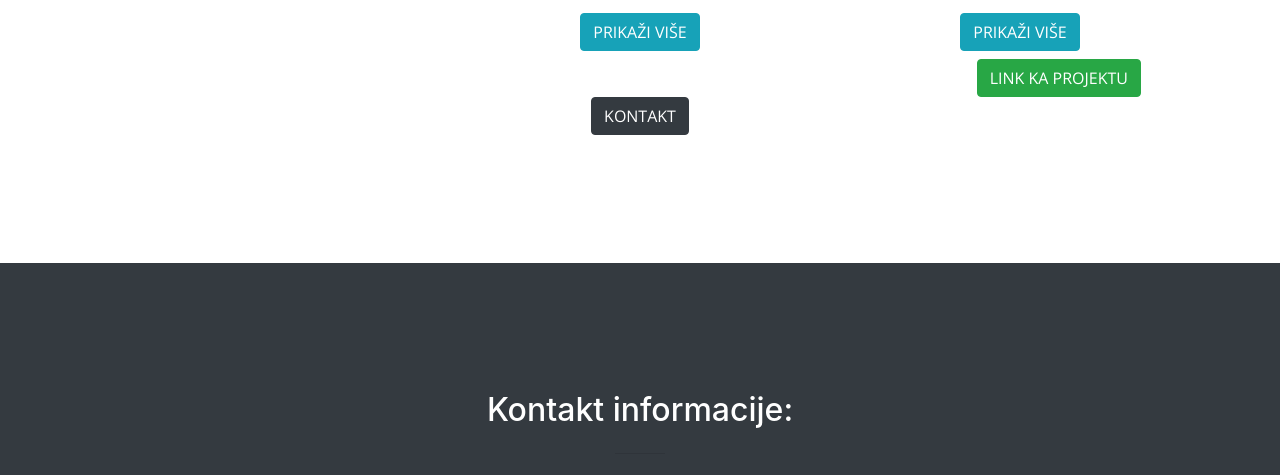
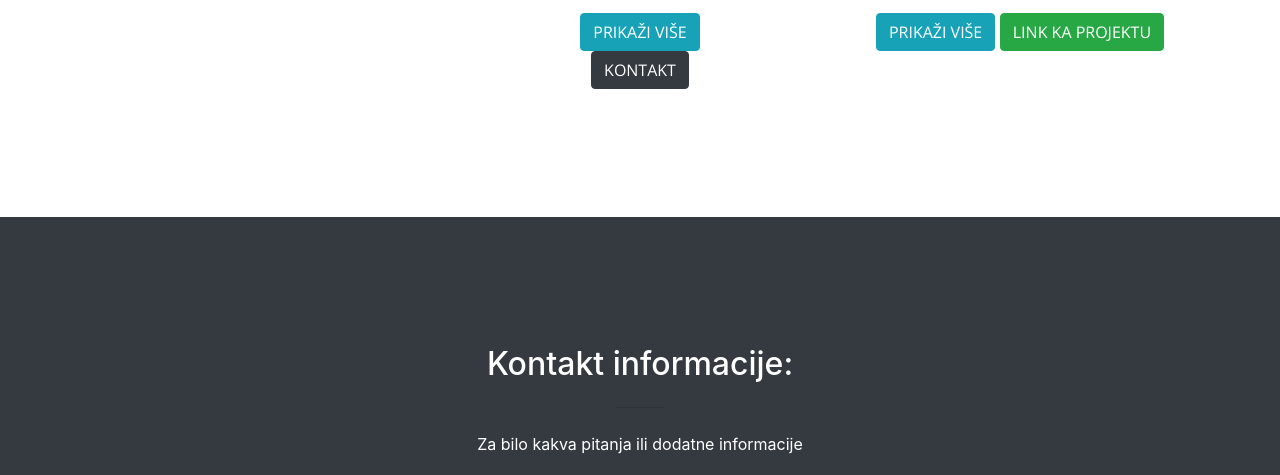
Before and after one commit to icaki12/icaki12.github.io, a website with bundled scripts: page index.html in a window 1280 px wide. Shown: the part 2038-2513 px from the top of the page. Built offline with nearby package versions, Linux system fonts and the light colour scheme.

Commit message:
Fix Index Page

```diff
--- a/index.html
+++ b/index.html
@@ -177,9 +177,9 @@
             </ul>
             <a href="#123" class="btn btn-info btn-md btn5" id="btn5">Prikaži više</a>
             <a href="#123" class="btn btn-info btn-md btn6" id="btn6">Sakrij</a>
-            <div class="row col-lg-4 col-md-4 text-center service-box mt-2 mx-auto">
+
               <a href="https://github.com/icaki12/Toneri-app-frontend" target="_blank" class="btn btn-success btn-md">link ka projektu</a>
-            </div>
+
           </div>
           </div>
           </div>
```
